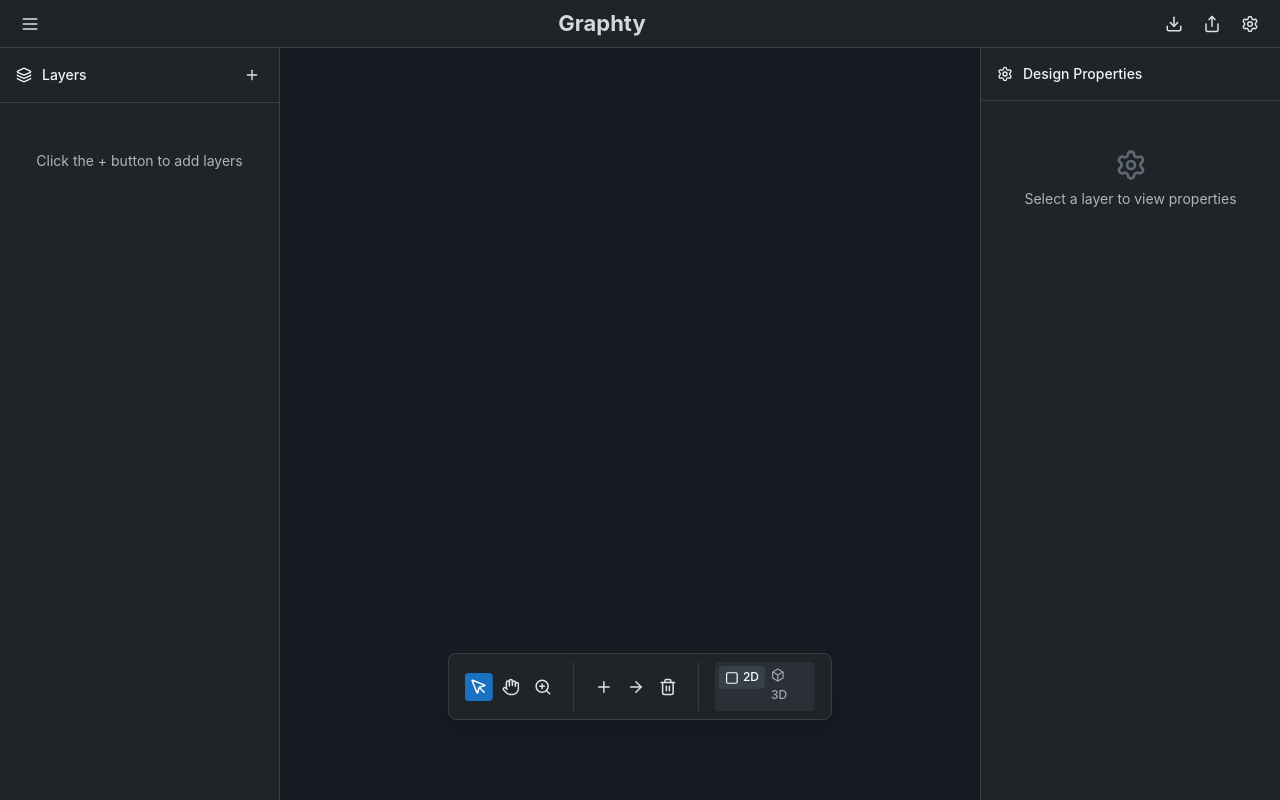
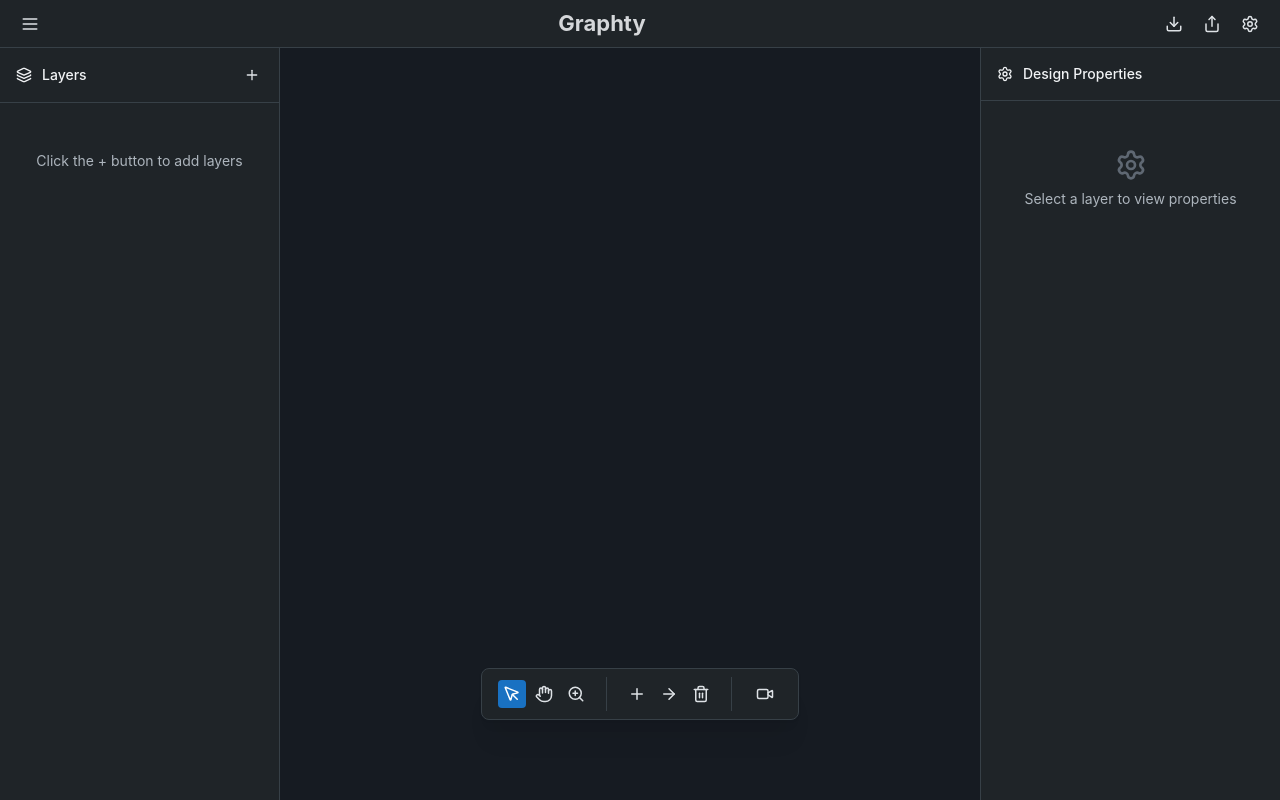
Before and after one commit to graphty-org/graphty, a React (Vite) app: page / in a window 1280 px wide. Built offline with nearby package versions, Linux system fonts and the light colour scheme.

Commit message:
fix: graphty-element tree shaking bug

```diff
--- a/index.html
+++ b/index.html
@@ -3,7 +3,7 @@
   <head>
     <meta charset="UTF-8" />
     <link rel="icon" type="image/svg+xml" href="/vite.svg" />
-    <meta name="viewport" content="width=device-width, initial-scale=1.0" />
+    <meta name="viewport" content="width=device-width, initial-scale=1.0, viewport-fit=cover" />
     <title>Graphty - Graph Visualization Tool</title>
   </head>
   <body>
--- a/src/components/Graphty.tsx
+++ b/src/components/Graphty.tsx
@@ -13,6 +13,7 @@
 
 interface GraphtyProps {
     layers: LayerItem[];
+    layout2d?: boolean;
 }
 
 declare module "react" {
@@ -46,7 +47,7 @@
     {src: 0, dst: 3},
 ];
 
-export function Graphty({layers}: GraphtyProps): React.JSX.Element {
+export function Graphty({layers, layout2d = false}: GraphtyProps): React.JSX.Element {
     const containerRef = useRef<HTMLDivElement>(null);
     const graphtyRef = useRef<GraphtyElementType>(null);
 
@@ -104,6 +105,12 @@
         }
     }, [layers]);
 
+    useEffect(() => {
+        if (graphtyRef.current) {
+            graphtyRef.current.layout2d = layout2d;
+        }
+    }, [layout2d]);
+
     return (
         <Box
             ref={containerRef}
--- a/src/components/layout/AppLayout.tsx
+++ b/src/components/layout/AppLayout.tsx
@@ -2,7 +2,7 @@
 import React, {useRef, useState} from "react";
 
 import {Graphty} from "../Graphty";
-import {BottomToolbar} from "./BottomToolbar";
+import {BottomToolbar, ViewMode} from "./BottomToolbar";
 import {LayerItem, LeftSidebar} from "./LeftSidebar";
 import {RightSidebar} from "./RightSidebar";
 import {TopMenuBar} from "./TopMenuBar";
@@ -17,6 +17,7 @@
     const [toolbarVisible, setToolbarVisible] = useState(true);
     const [layers, setLayers] = useState<LayerItem[]>([]);
     const [selectedLayerId, setSelectedLayerId] = useState<string | null>(null);
+    const [viewMode, setViewMode] = useState<ViewMode>("3d");
     const layerCounter = useRef(1);
 
     const handleAddLayer = (): void => {
@@ -110,7 +111,7 @@
                     position: "relative",
                 }}
             >
-                <Graphty layers={layers} />
+                <Graphty layers={layers} layout2d={viewMode === "2d"} />
 
                 {/* Left Sidebar - Overlaid */}
                 {leftSidebarVisible && (
@@ -159,7 +160,7 @@
                             zIndex: 20,
                         }}
                     >
-                        <BottomToolbar />
+                        <BottomToolbar viewMode={viewMode} onViewModeChange={setViewMode} />
                     </Box>
                 )}
             </Box>
--- a/src/components/layout/BottomToolbar.tsx
+++ b/src/components/layout/BottomToolbar.tsx
@@ -1,15 +1,18 @@
-import {ActionIcon, Divider, Group, Paper, ScrollArea, SegmentedControl} from "@mantine/core";
-import {ArrowRight, Box, Hand, MousePointer, Plus, Square, Trash2, ZoomIn} from "lucide-react";
+import {ActionIcon, Divider, Group, Menu, Paper, ScrollArea, Text} from "@mantine/core";
+import {ArrowRight, Box, Hand, MousePointer, Plus, Square, Trash2, Video, ZoomIn} from "lucide-react";
 import React, {useState} from "react";
+
+export type ViewMode = "2d" | "3d";
 
 interface BottomToolbarProps {
     className?: string;
     style?: React.CSSProperties;
+    viewMode?: ViewMode;
+    onViewModeChange?: (mode: ViewMode) => void;
 }
 
-export function BottomToolbar({className, style}: BottomToolbarProps): React.JSX.Element {
+export function BottomToolbar({className, style, viewMode = "3d", onViewModeChange}: BottomToolbarProps): React.JSX.Element {
     const [selectedTool, setSelectedTool] = useState("pointer");
-    const [viewMode, setViewMode] = useState("2d");
 
     return (
         <Paper
@@ -75,37 +78,41 @@
 
                     <Divider orientation="vertical" color="dark.5" />
 
-                    {/* 2D/3D Toggle */}
-                    <SegmentedControl
-                        size="xs"
-                        value={viewMode}
-                        onChange={setViewMode}
-                        data={[
-                            {
-                                value: "2d",
-                                label: (
-                                    <Group gap={4}>
-                                        <Square size={14} />
-                                        <span>2D</span>
-                                    </Group>
-                                ),
-                            },
-                            {
-                                value: "3d",
-                                label: (
-                                    <Group gap={4}>
-                                        <Box size={14} />
-                                        <span>3D</span>
-                                    </Group>
-                                ),
-                            },
-                        ]}
-                        styles={{
-                            root: {
-                                backgroundColor: "var(--mantine-color-dark-6)",
-                            },
-                        }}
-                    />
+                    {/* 2D/3D Camera Menu */}
+                    <Menu position="top" offset={8} shadow="md">
+                        <Menu.Target>
+                            <ActionIcon variant="subtle" color="gray" size="lg">
+                                <Video size={18} />
+                            </ActionIcon>
+                        </Menu.Target>
+                        <Menu.Dropdown
+                            style={{
+                                backgroundColor: "var(--mantine-color-dark-7)",
+                                border: "1px solid var(--mantine-color-dark-5)",
+                            }}
+                        >
+                            <Menu.Item
+                                leftSection={<Square size={14} />}
+                                onClick={() => onViewModeChange?.("2d")}
+                                style={{
+                                    backgroundColor: viewMode === "2d" ? "var(--mantine-color-blue-filled)" : undefined,
+                                    color: viewMode === "2d" ? "white" : undefined,
+                                }}
+                            >
+                                <Text size="sm">2D</Text>
+                            </Menu.Item>
+                            <Menu.Item
+                                leftSection={<Box size={14} />}
+                                onClick={() => onViewModeChange?.("3d")}
+                                style={{
+                                    backgroundColor: viewMode === "3d" ? "var(--mantine-color-blue-filled)" : undefined,
+                                    color: viewMode === "3d" ? "white" : undefined,
+                                }}
+                            >
+                                <Text size="sm">3D</Text>
+                            </Menu.Item>
+                        </Menu.Dropdown>
+                    </Menu>
                 </Group>
             </ScrollArea>
         </Paper>
--- a/src/index.css
+++ b/src/index.css
@@ -13,8 +13,14 @@
 #root {
   width: 100%;
   height: 100vh;
+  height: 100dvh; /* Dynamic viewport height - accounts for browser chrome */
   display: flex;
   flex-direction: column;
+  /* Safe area insets for iPadOS 26+ windowing and notched devices */
+  padding-top: env(safe-area-inset-top, 0px);
+  padding-bottom: env(safe-area-inset-bottom, 0px);
+  padding-left: env(safe-area-inset-left, 0px);
+  padding-right: env(safe-area-inset-right, 0px);
 }
 
 .graphty-container {
--- a/src/main.tsx
+++ b/src/main.tsx
@@ -3,7 +3,16 @@
 // WORKAROUND: Import InstancedMesh first to satisfy Babylon.js side-effect requirement
 // This is needed in development mode where Vite may bypass the package's index.ts
 import "@babylonjs/core/Meshes/instancedMesh";
-import "@graphty/graphty-element";
+
+// IMPORTANT: Import the Graphty class to ensure the @customElement decorator runs
+// and registers the <graphty-element> custom element. A bare import like
+// `import "@graphty/graphty-element"` gets tree-shaken away because nothing uses the exports.
+import {Graphty} from "@graphty/graphty-element";
+
+// Force Graphty class to be retained (prevents tree-shaking of the custom element registration)
+if (typeof Graphty === "undefined") {
+    throw new Error("Graphty class failed to load");
+}
 
 import {createTheme, MantineProvider} from "@mantine/core";
 import React from "react";
--- a/src/types/graphty-element.d.ts
+++ b/src/types/graphty-element.d.ts
@@ -1,4 +1,7 @@
 declare module "@graphty/graphty-element" {
+    // Graphty is the LitElement-based web component class
+    export class Graphty extends HTMLElement {}
+
     export interface GraphtyElementAttributes {
         "layout"?: string;
         "layout2d"?: boolean;
```
Also changed, not shown: 1 other file (tests, documents, lock files or other folders).
